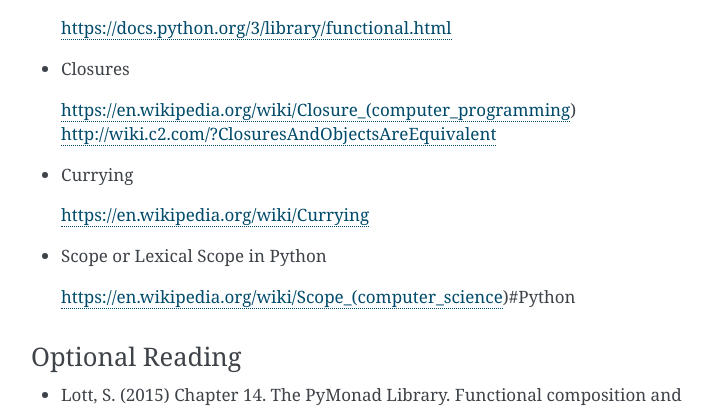
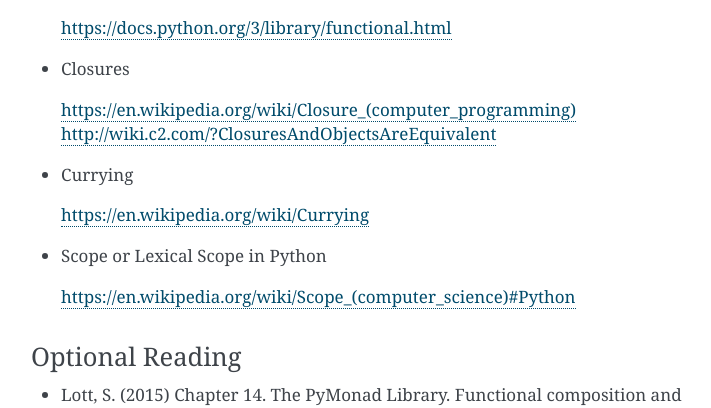
Before and after one commit to rriehle/FP3, a Sphinx documentation site: the page built from source/index.rst, in a window 1280 px wide and 900 px high, scrolled down 735 px. Shown: the part 162-570 px from the top of the window, without its empty margins (389-1100 px from the left). Built offline with Sphinx 7.4.7, drawn with Linux system fonts in a browser that asks for light colours; some of the changed lines change nothing that is shown.

Commit message:
fix links

```diff
--- a/source/index.rst
+++ b/source/index.rst
@@ -56,7 +56,7 @@
 
 * Closures
 
-  | https://en.wikipedia.org/wiki/Closure_(computer_programming)
+  | `https://en.wikipedia.org/wiki/Closure_(computer_programming) <https://en.wikipedia.org/wiki/Closure_(computer_programming)>`_
   | http://wiki.c2.com/?ClosuresAndObjectsAreEquivalent
 
 * Currying
@@ -65,7 +65,7 @@
 
 * Scope or Lexical Scope in Python
 
-  | https://en.wikipedia.org/wiki/Scope_(computer_science)#Python
+  | `https://en.wikipedia.org/wiki/Scope_(computer_science)#Python <https://en.wikipedia.org/wiki/Scope_(computer_science)#Python>`_
 
 
 Optional Reading
```
